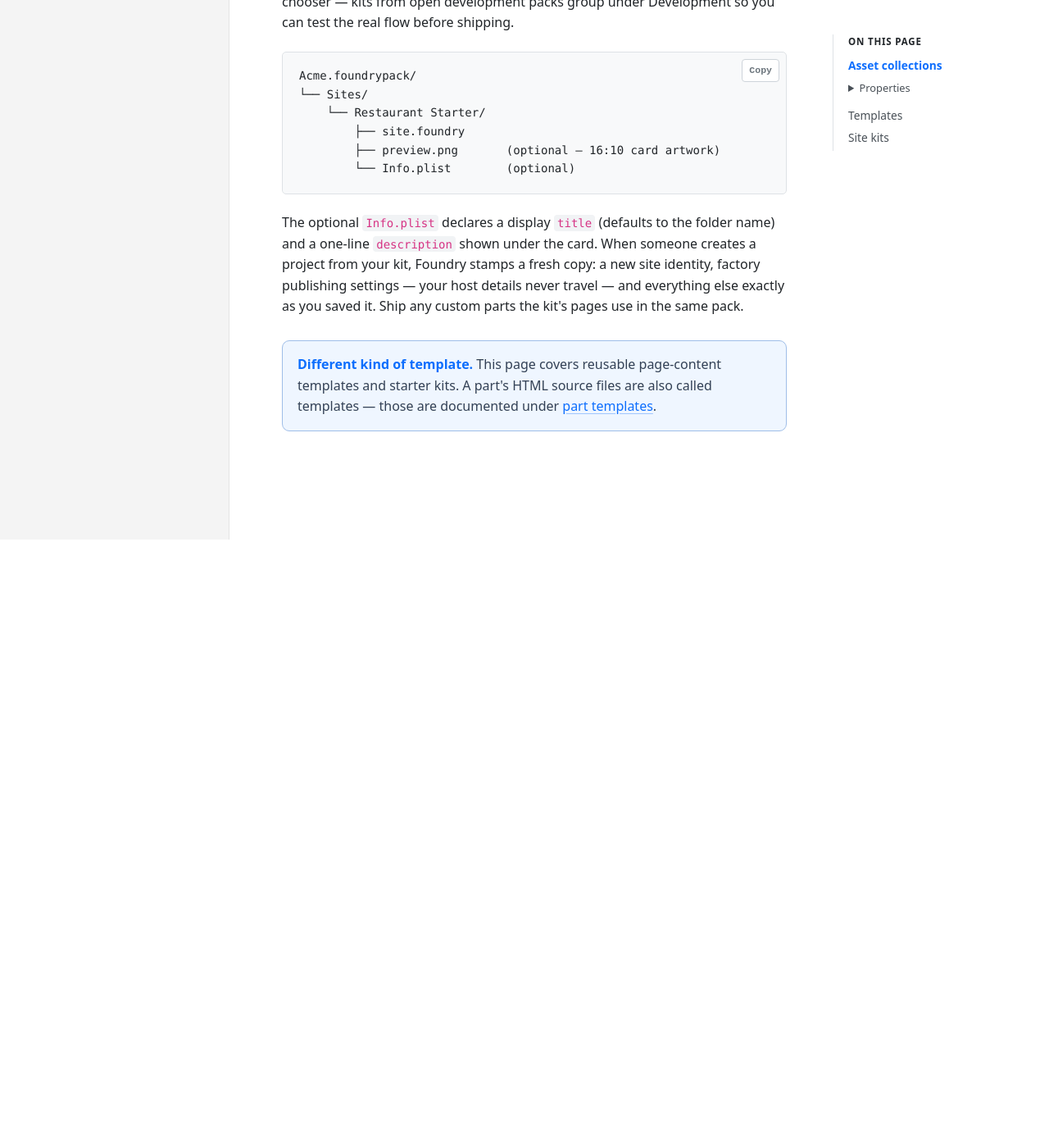
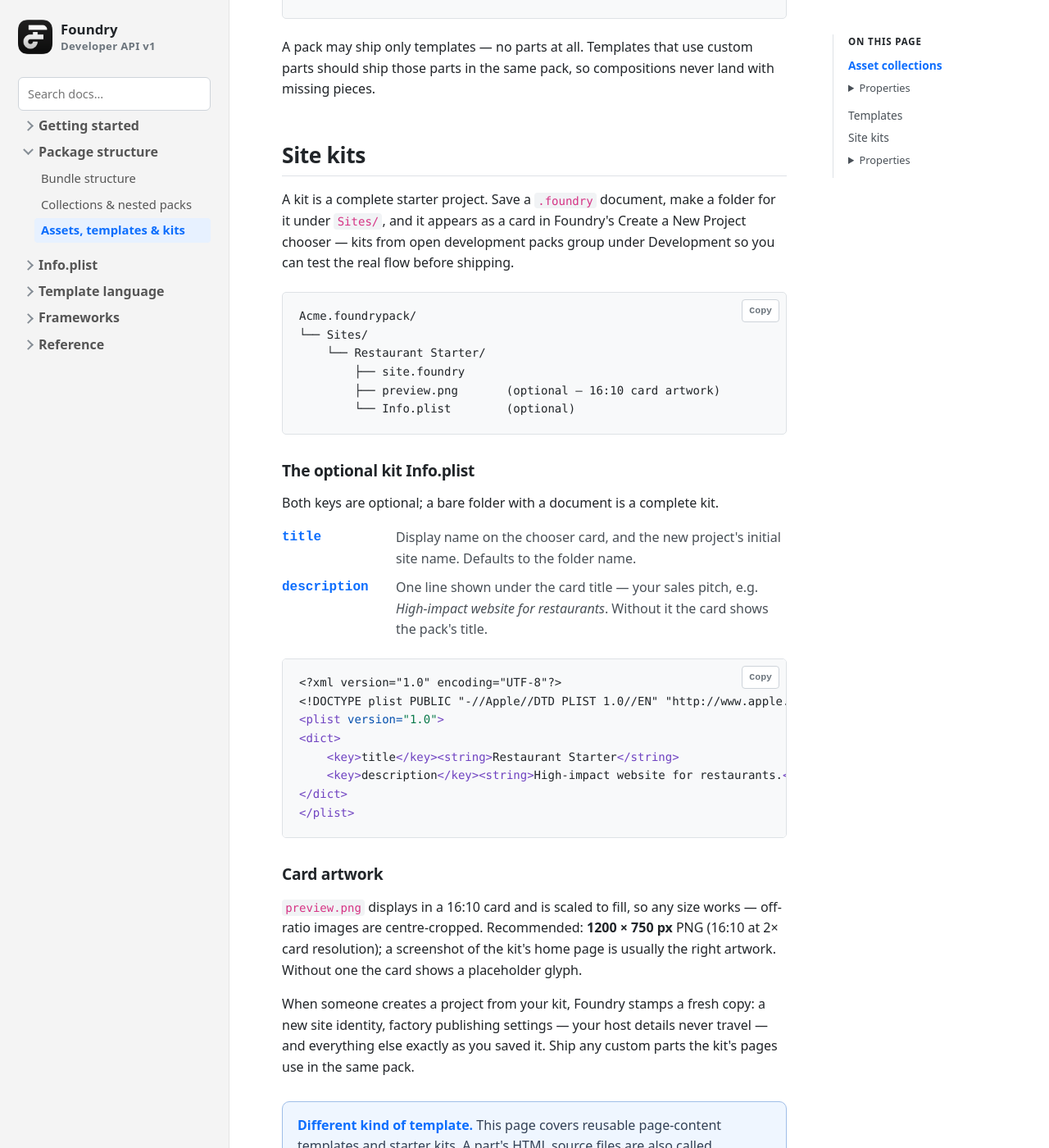
Before and after one commit to doobox/foundry-developer-api, a Jekyll site: the page built from assets-and-templates.md, in a window 1280 px wide and 1400 px high, scrolled down 2451 px. Shown: the whole window at 82% size. Built offline with Jekyll 4.4.1, drawn with Linux system fonts in a browser that asks for light colours; before the commit the page ends 3109 px from its top, so only the background shows below that; some of the changed text lies outside the part shown.

Commit message:
Document kit and collection manifest formats and card artwork size
- Site kits: key reference (title, description), a full Info.plist XML
  sample, and preview.png guidance — 16:10 card, 1200x750 recommended,
  centre-cropped when off-ratio.
- Asset collections: matching Info.plist XML sample under the key list.

Co-Authored-By: Claude Fable 5 <noreply@anthropic.com>

````diff
--- a/assets-and-templates.md
+++ b/assets-and-templates.md
@@ -42,6 +42,24 @@ Acme.foundrypack/
 <dt>attribution</dt>
 <dd>Credit line displayed alongside the licence.</dd>
 </dl>
+
+<div markdown="1">
+
+```xml
+<?xml version="1.0" encoding="UTF-8"?>
+<!DOCTYPE plist PUBLIC "-//Apple//DTD PLIST 1.0//EN" "http://www.apple.com/DTDs/PropertyList-1.0.dtd">
+<plist version="1.0">
+<dict>
+    <key>title</key><string>Stock Photos</string>
+    <key>license</key><string>CC0 1.0</string>
+    <key>licenseURL</key><string>https://creativecommons.org/publicdomain/zero/1.0/</string>
+    <key>attribution</key><string>Photos by Example Studio</string>
+</dict>
+</plist>
+```
+
+</div>
+
 <p>The manifest never lists as a file, and the name <code>Info.plist</code> is reserved at the collection root. Hidden files such as <code>.DS_Store</code> never ship.</p>
 
 <h3>How users see collections</h3>
@@ -86,7 +104,34 @@ Acme.foundrypack/
 
 </div>
 
-<p>The optional <code>Info.plist</code> declares a display <code>title</code> (defaults to the folder name) and a one-line <code>description</code> shown under the card. When someone creates a project from your kit, Foundry stamps a fresh copy: a new site identity, factory publishing settings — your host details never travel — and everything else exactly as you saved it. Ship any custom parts the kit's pages use in the same pack.</p>
+<h3>The optional kit Info.plist</h3>
+<p>Both keys are optional; a bare folder with a document is a complete kit.</p>
+<dl>
+<dt>title</dt>
+<dd>Display name on the chooser card, and the new project's initial site name. Defaults to the folder name.</dd>
+<dt>description</dt>
+<dd>One line shown under the card title — your sales pitch, e.g. <em>High-impact website for restaurants</em>. Without it the card shows the pack's title.</dd>
+</dl>
+
+<div markdown="1">
+
+```xml
+<?xml version="1.0" encoding="UTF-8"?>
+<!DOCTYPE plist PUBLIC "-//Apple//DTD PLIST 1.0//EN" "http://www.apple.com/DTDs/PropertyList-1.0.dtd">
+<plist version="1.0">
+<dict>
+    <key>title</key><string>Restaurant Starter</string>
+    <key>description</key><string>High-impact website for restaurants.</string>
+</dict>
+</plist>
+```
+
+</div>
+
+<h3>Card artwork</h3>
+<p><code>preview.png</code> displays in a 16:10 card and is scaled to fill, so any size works — off-ratio images are centre-cropped. Recommended: <strong>1200 × 750 px</strong> PNG (16:10 at 2× card resolution); a screenshot of the kit's home page is usually the right artwork. Without one the card shows a placeholder glyph.</p>
+
+<p>When someone creates a project from your kit, Foundry stamps a fresh copy: a new site identity, factory publishing settings — your host details never travel — and everything else exactly as you saved it. Ship any custom parts the kit's pages use in the same pack.</p>
 
 <div class="note"><strong>Different kind of template.</strong> This page covers reusable page-content templates and starter kits. A part's HTML source files are also called templates — those are documented under <a href="templates.html">part templates</a>.</div>
 {% endraw %}
````
